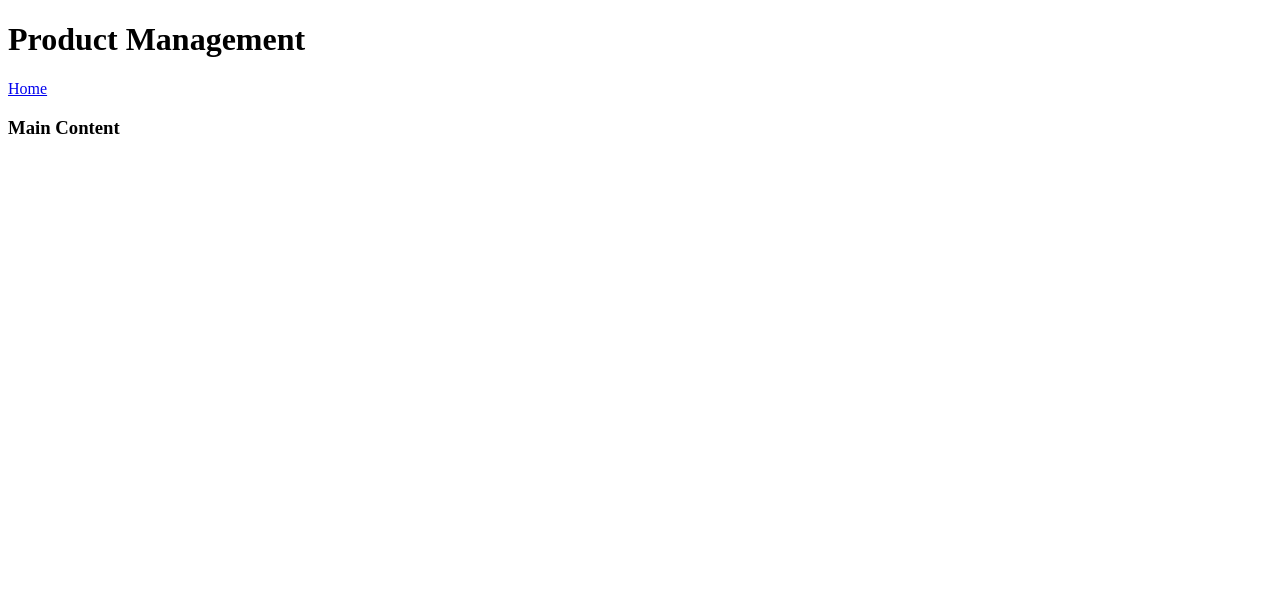
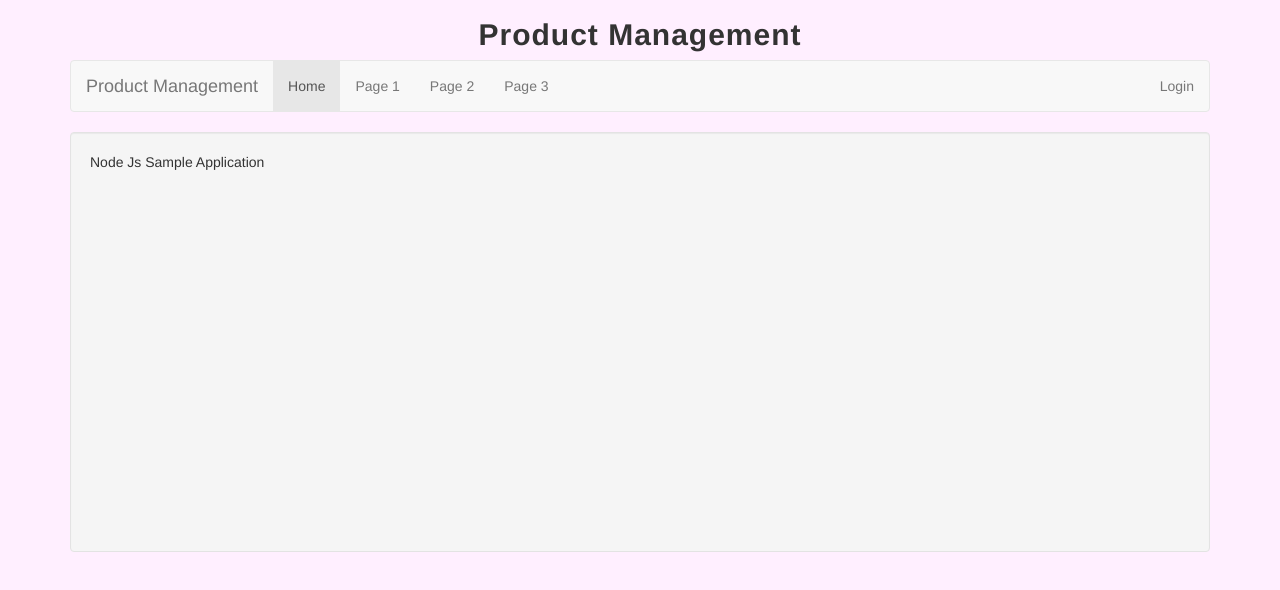
Before and after one commit to msg2santoshsagar/Product-Management, a website: page public/index.html in a window 1280 px wide. Drawn offline with nearby package versions, Linux system fonts and the light colour scheme; some packages are replaced by stand-ins of ours; files that its build step writes are made by us from their sources; a script that the page names is missing.

Commit message:
Navbar added

```diff
--- a/public/app/home/home.html
+++ b/public/app/home/home.html
@@ -1,6 +1,7 @@
 <div ng-cloak>
     <div class="row">
-        <h3>Main Content</h3>
-
+       <div class="col-md-12">
+       		<p>Node Js Sample Application</p>
+       </div>
     </div>
 </div>
--- a/public/app/layouts/navbar/navbar.html
+++ b/public/app/layouts/navbar/navbar.html
@@ -1,4 +1,19 @@
 <div ng-cloak>
-	<a ui-sref="home">Home</a>
+	<nav class="navbar navbar-default">
+		<div class="container-fluid">
+			<div class="navbar-header">
+				<a class="navbar-brand" href="#">Product Management</a>
+			</div>
+			<ul class="nav navbar-nav">
+				<li class="active"><a href="#">Home</a></li>
+				<li><a href="#">Page 1</a></li>
+				<li><a href="#">Page 2</a></li>
+				<li><a href="#">Page 3</a></li>
+			</ul>
+			<ul class="nav navbar-nav navbar-right">
+				<li><a href="#">Login</a></li>
+			</ul>
+		</div>
+	</nav>
 
 </div>
--- /dev/null
+++ b/public/content/css/main.css
@@ -0,0 +1,20 @@
+@CHARSET "ISO-8859-1";
+
+.bodyContainer{
+	background-color: #ffefff;
+}
+
+.mainContainer {
+	margin-top: 20px;
+}
+
+.appName {
+	font-size: 30px;
+	font-weight: bold;
+	line-height: 1;
+	letter-spacing: 1px;
+	text-align: center;
+}
+.min-height-420{
+	min-height:420px;
+}
--- a/public/index.html
+++ b/public/index.html
@@ -3,25 +3,43 @@
 <head>
 <meta charset="utf-8">
 <meta http-equiv="X-UA-Compatible" content="IE=edge">
+<meta name="viewport" content="width=device-width, initial-scale=1">
 <title>Product Management</title>
 <meta name="description"
 	content="Product Management Node Js Application">
 <meta name="viewport" content="width=device-width">
+
+<link rel="stylesheet"
+	href="bower_components/bootstrap/dist/css/bootstrap.min.css">
+<link rel="stylesheet" href="content/css/main.css">
+
 </head>
-<body ng-app="productManagement" ng-strict-di>
+<body ng-app="productManagement" ng-strict-di class="bodyContainer">
 
 
-	<h1>Product Management</h1>
+	<div class="container mainContainer">
 
-	<div ui-view="navbar" ng-cloak>
-		<!-- nav bar views -->
-		<h1>NAV BAR</h1>
+		<div class="row">
+
+			<div class="col-md-12">
+				<p class="appName">Product Management</p>
+			</div>
+		</div>
+
+		<div ui-view="navbar" ng-cloak>
+			<!-- nav bar views -->
+		</div>
+
+		<div class="well min-height-420" ui-view="content">
+			<!-- Angular views -->
+		</div>
+
 	</div>
 
-	<div class="well" ui-view="content">
-		<!-- Angular views -->
-		<h1>CONTENT VIEW</h1>
-	</div>
+
+
+
+
 
 	<!-- Java Script Files :: START -->
 
@@ -30,6 +48,9 @@
 	<script
 		src="bower_components/angular-ui-router/release/angular-ui-router.js"></script>
 	<script src="bower_components/ngstorage/ngStorage.js"></script>
+
+	<script src="bower_components/jquery/dist/jquery.min.js"></script>
+	<script src="bower_components/bootstrap/dist/js/bootstrap.min.js"></script>
 
 	<!-- Java Script Files ::   END -->
 
```
